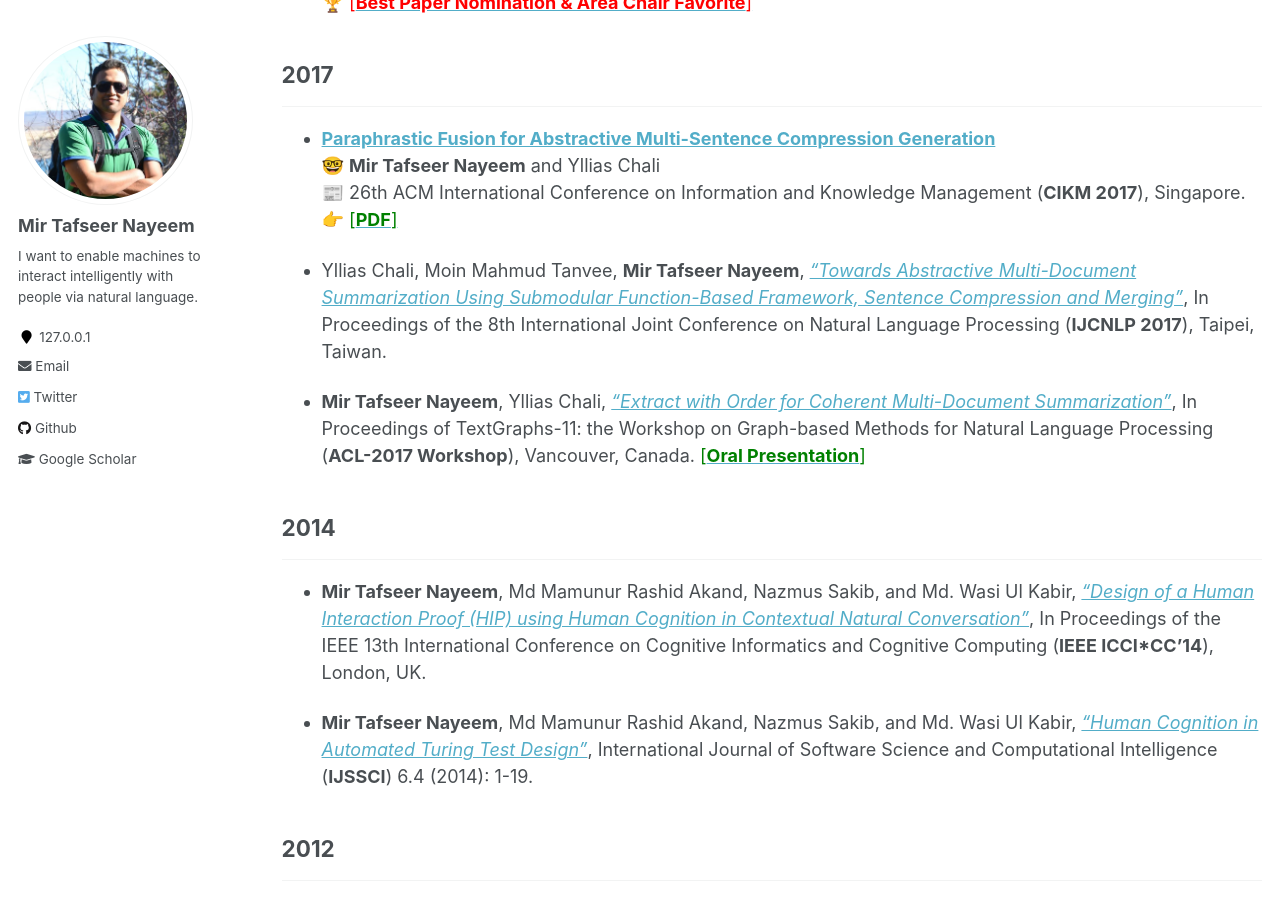
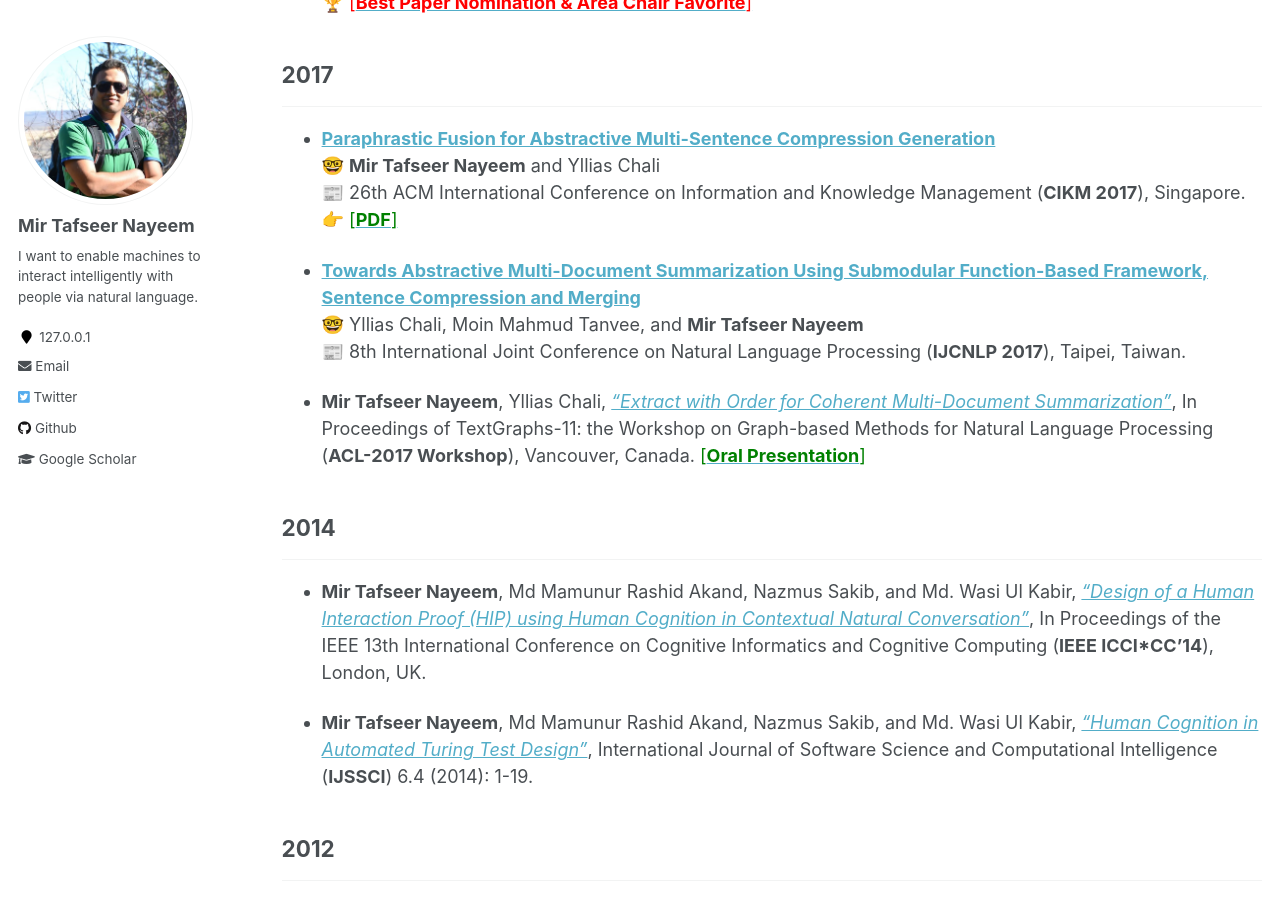
Before and after one commit to sujan-sarker/sujan-sarker.github.io, a Jekyll site: the page built from _pages/publications.md, in a window 1280 px wide and 900 px high, scrolled down 1274 px. Built offline with Jekyll 4.4.1, drawn with Linux system fonts in a browser that asks for light colours.

Commit message:
Update publications.md

```diff
--- a/_pages/publications.md
+++ b/_pages/publications.md
@@ -54,7 +54,9 @@ author_profile: true
 📰 26th ACM International Conference on Information and Knowledge Management (**CIKM 2017**), Singapore. <br/>
 👉 [<span style ="color:Green"> [**PDF**] </span>](https://tafseer-nayeem.github.io/files/CIKM_2017_paper.pdf)
 
-*  Yllias Chali, Moin Mahmud Tanvee, **Mir Tafseer Nayeem**, [*“Towards Abstractive Multi-Document Summarization Using Submodular Function-Based Framework, Sentence Compression and Merging”*](http://www.aclweb.org/anthology/I17-2071), In Proceedings of the 8th International Joint Conference on Natural Language Processing (**IJCNLP 2017**), Taipei, Taiwan.
+* [**Towards Abstractive Multi-Document Summarization Using Submodular Function-Based Framework, Sentence Compression and Merging**](http://www.aclweb.org/anthology/I17-2071) <br/>
+🤓 Yllias Chali, Moin Mahmud Tanvee, and **Mir Tafseer Nayeem** <br/>
+📰 8th International Joint Conference on Natural Language Processing (**IJCNLP 2017**), Taipei, Taiwan.
 
 *  **Mir Tafseer Nayeem**, Yllias Chali,  [*“Extract with Order for Coherent Multi-Document Summarization”*](http://www.aclweb.org/anthology/W17-2407), In Proceedings of TextGraphs-11: the Workshop on Graph-based Methods for Natural Language Processing (**ACL-2017 Workshop**), Vancouver, Canada. [<span style ="color:Green"> [**Oral Presentation**] </span>](https://tafseer-nayeem.github.io/files/ACL_Workshop_2017_Presentation.pdf)
 
```
